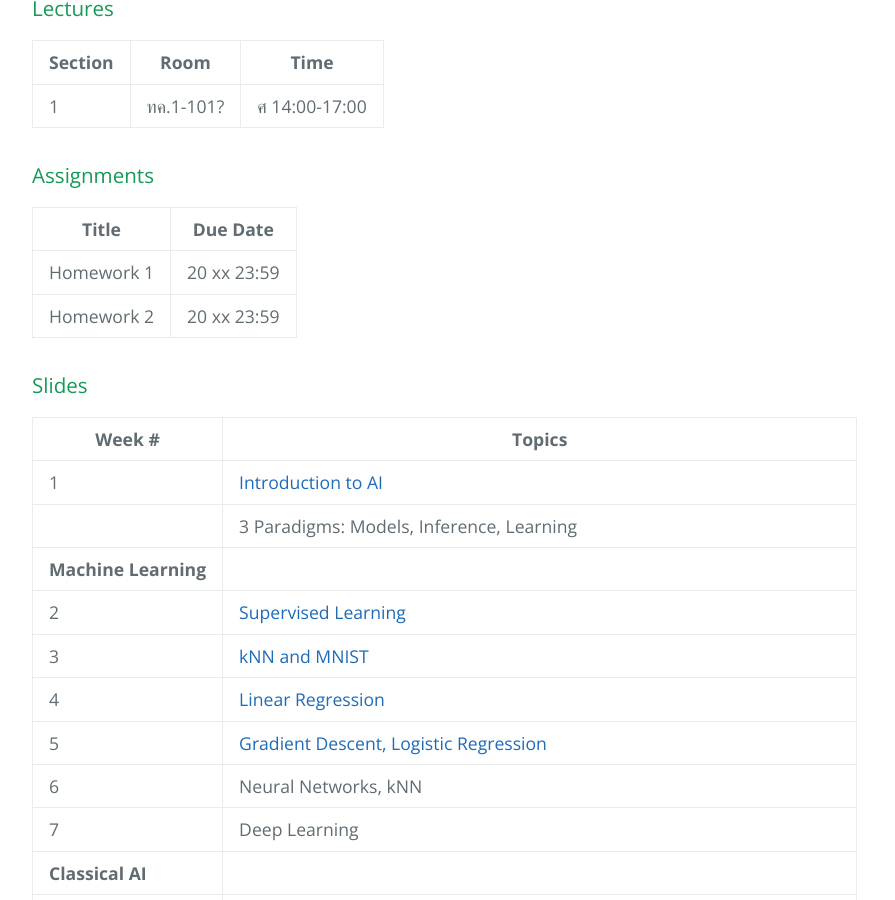
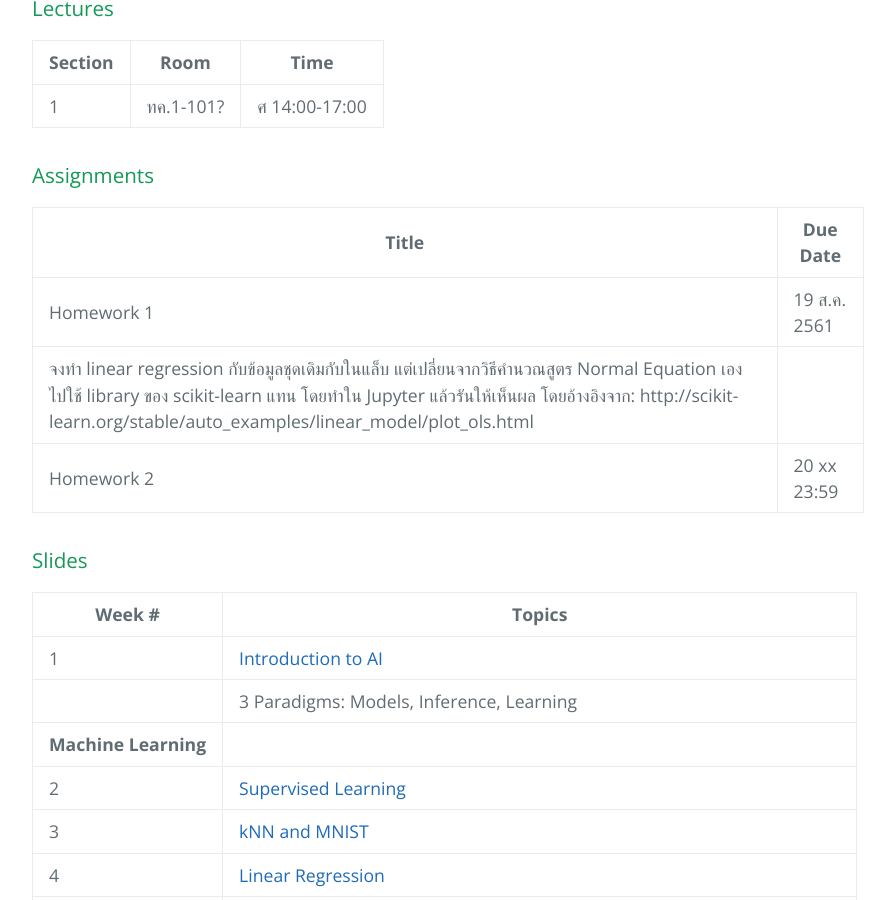
Before and after one commit to pratch/ml_course, a Jekyll site: the page built from index.md, in a window 1280 px wide and 900 px high, scrolled down 967 px. Shown: the whole window, without its empty margins (192-1087 px from the left). Built offline with Jekyll 4.4.1, drawn with Linux system fonts in a browser that asks for light colours.

Commit message:
Update index.md

```diff
--- a/index.md
+++ b/index.md
@@ -39,7 +39,8 @@ layout: default
 
 | Title | Due Date |
 | --- | --- |
-| Homework 1 | 20 xx 23:59 |
+| Homework 1 | 19 ส.ค. 2561 |
+| จงทำ linear regression กับข้อมูลชุดเดิมกับในแล็บ แต่เปลี่ยนจากวิธีคำนวณสูตร Normal Equation เอง ไปใช้ library ของ scikit-learn แทน โดยทำใน Jupyter แล้วรันให้เห็นผล โดยอ้างอิงจาก: http://scikit-learn.org/stable/auto_examples/linear_model/plot_ols.html | |
 | Homework 2 | 20 xx 23:59 |
 
 ### Slides
```
